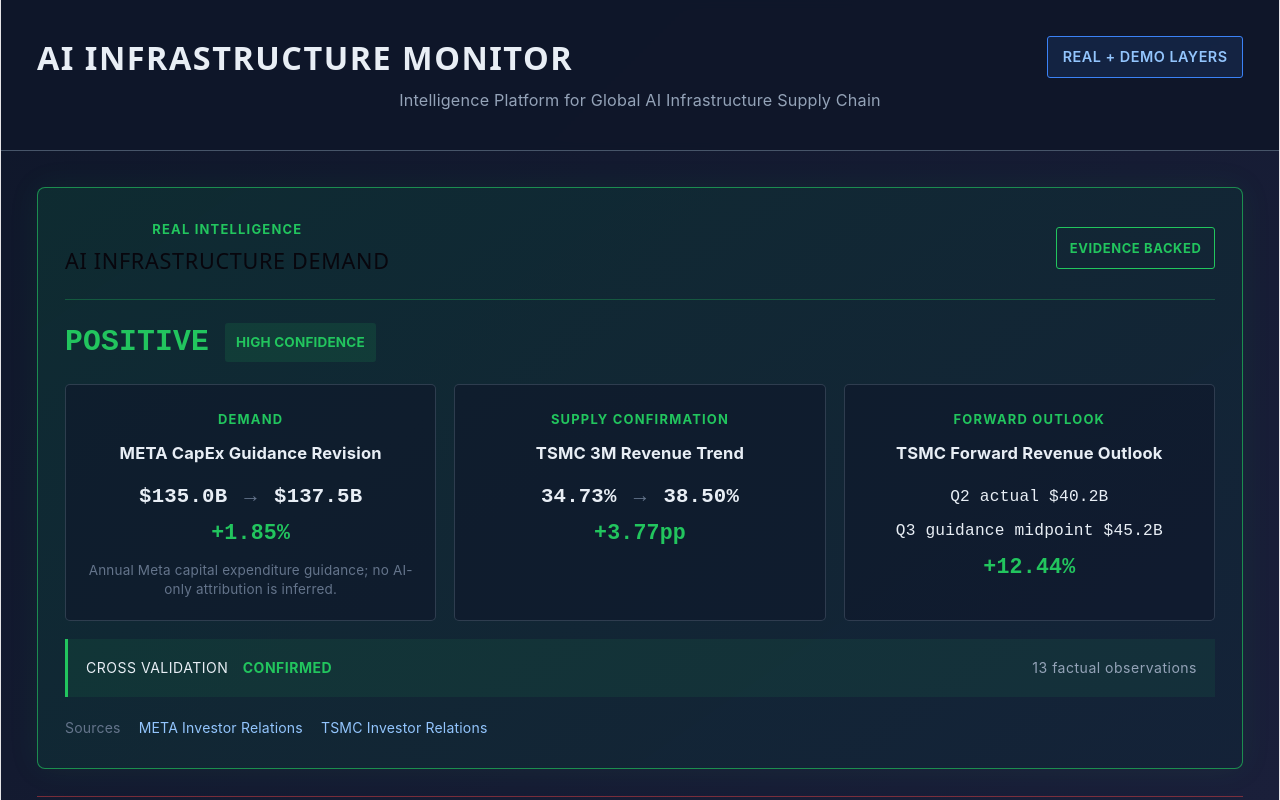
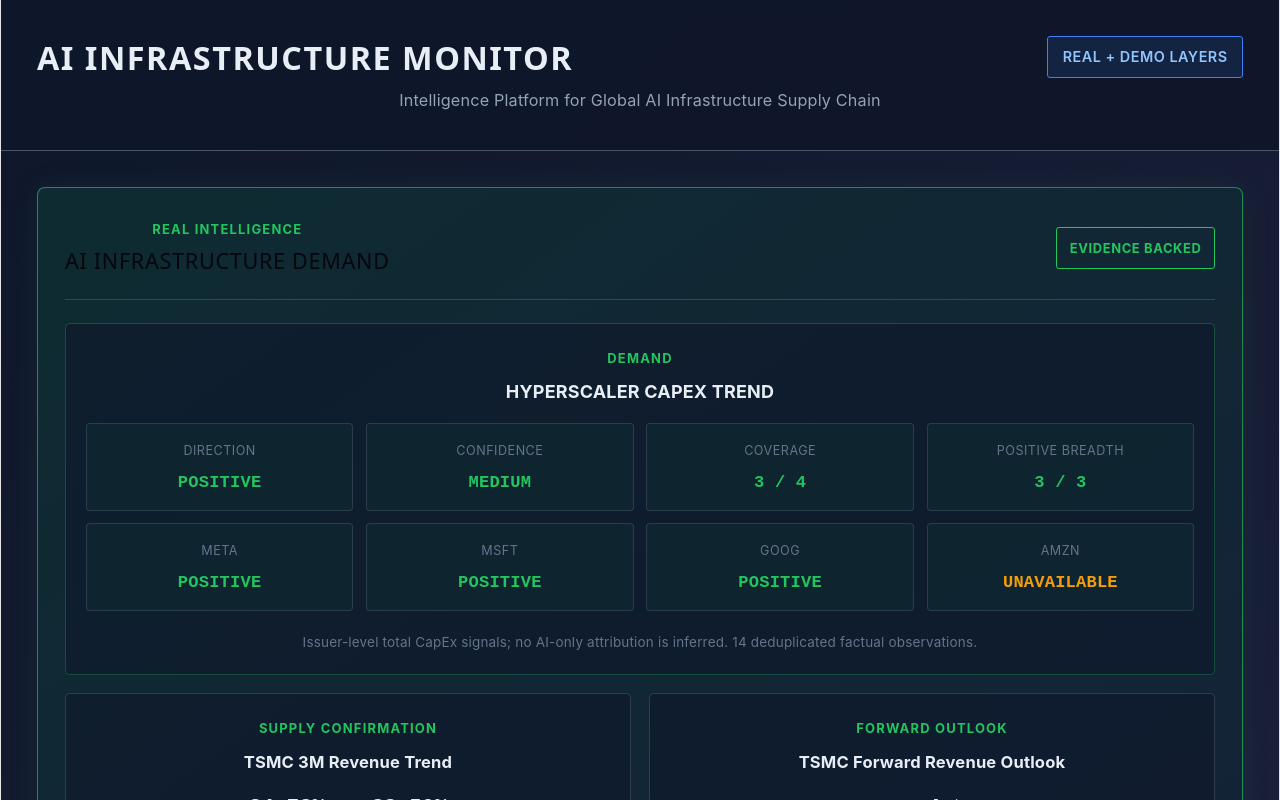
Before and after one commit to jimisu/ai-infrastructure-monitor, a React (Vite) app: page / in a window 1280 px wide. Shown: the top 800 px of the page. Built offline with nearby package versions, Linux system fonts and the light colour scheme.

Commit message:
Show hyperscaler CapEx breadth in real intelligence dashboard

```diff
--- a/src/App.css
+++ b/src/App.css
@@ -900,3 +900,44 @@
     grid-template-columns: repeat(2, 1fr);
   }
 }
+
+
+.hyperscaler-demand {
+  background: rgba(15, 23, 42, 0.62);
+  border: 1px solid rgba(34, 197, 94, 0.3);
+  border-radius: 5px;
+  margin: 1.25rem 0 1rem;
+  padding: 1.1rem;
+}
+.hyperscaler-demand h3 { font-size: 1rem; margin: 0.45rem 0 1rem; }
+.hyperscaler-demand p { color: var(--text-muted); font-size: 0.75rem; margin-top: 1rem; }
+.aggregate-metrics, .company-capex-statuses {
+  display: grid;
+  grid-template-columns: repeat(4, 1fr);
+  gap: 0.7rem;
+}
+.aggregate-metrics > div, .company-capex-statuses > div {
+  background: rgba(15, 44, 50, 0.5);
+  border: 1px solid rgba(148, 163, 184, 0.2);
+  border-radius: 4px;
+  display: flex;
+  flex-direction: column;
+  gap: 0.35rem;
+  padding: 0.75rem;
+}
+.aggregate-metrics span, .company-capex-statuses span {
+  color: var(--text-muted);
+  font-size: 0.7rem;
+  letter-spacing: 0.5px;
+  text-transform: uppercase;
+}
+.aggregate-metrics strong, .company-capex-statuses strong {
+  color: var(--accent-green);
+  font-family: 'Courier New', monospace;
+  font-size: 0.95rem;
+}
+.company-capex-statuses { margin-top: 0.7rem; }
+.company-capex-statuses .company-capex-unavailable { color: var(--accent-amber); }
+.company-capex-statuses .company-capex-negative { color: var(--accent-red); }
+.company-capex-statuses .company-capex-neutral { color: var(--text-secondary); }
+.real-intelligence-grid.supply-grid { grid-template-columns: repeat(2, 1fr); }
--- a/src/App.tsx
+++ b/src/App.tsx
@@ -12,29 +12,26 @@
 import { META_CAPEX_OBSERVATIONS } from './data/metaCapexMetrics'
 import { TSM_METRIC_OBSERVATIONS } from './data/tsmMetrics'
 import { getSourceById } from './data/sources'
-import { deriveMetaCapexSignals } from './signals/metaCapexSignalInterpreter'
 import { deriveTsmSignalsWithTrendConfirmation } from './signals/tsmSignalInterpreter'
 import { deriveCrossCompanySignals } from './signals/crossCompanySignalInterpreter'
+import { deriveCurrentHyperscalerCapexTrend } from './signals/hyperscalerCapexBreadthEngine'
 import { createRealIntelligenceViewModel } from './presentation/realIntelligenceViewModel'
 
-const metaSignals = deriveMetaCapexSignals(META_CAPEX_OBSERVATIONS)
 const tsmResult = deriveTsmSignalsWithTrendConfirmation(TSM_METRIC_OBSERVATIONS)
 const crossCompanySignal = deriveCrossCompanySignals(
   META_CAPEX_OBSERVATIONS,
   TSM_METRIC_OBSERVATIONS
 )[0]
+const hyperscalerCapexTrend = deriveCurrentHyperscalerCapexTrend()
 const realIntelligence = createRealIntelligenceViewModel({
   crossCompanySignal,
-  metaGuidanceSignal: metaSignals.find(
-    (signal) => signal.signalType === 'CAPEX_GUIDANCE_REVISION_UP'
-  ),
+  hyperscalerCapexTrend,
   tsmOutlookSignal: tsmResult.signals.find(
     (signal) => signal.signalType === 'REVENUE_OUTLOOK_ACCELERATION'
   ),
   tsmTrend: tsmResult.trend3M,
-  metaObservations: META_CAPEX_OBSERVATIONS,
   tsmObservations: TSM_METRIC_OBSERVATIONS,
-  sources: ['meta-ir-main', 'tsmc-ir-main']
+  sources: ['meta-capex-2026q2-guidance', 'msft-fy2026-q3-earnings-call', 'goog-2025-q4-earnings-call', 'tsmc-ir-main']
     .map(getSourceById)
     .filter((source) => source !== undefined),
 })
--- a/src/components/RealIntelligence.tsx
+++ b/src/components/RealIntelligence.tsx
@@ -1,70 +1,54 @@
 import type { RealIntelligenceViewModel } from '../presentation/realIntelligenceViewModel'
 
-interface Props {
-  intelligence: RealIntelligenceViewModel | null
-}
+interface Props { intelligence: RealIntelligenceViewModel | null }
 
 function signed(value: number, decimals: number, suffix: string): string {
   return `${value >= 0 ? '+' : ''}${value.toFixed(decimals)}${suffix}`
 }
 
 export function RealIntelligence({ intelligence }: Props) {
-  if (!intelligence) {
-    return (
+  if (!intelligence) return (
     <div className="real-intelligence-card unavailable">
-        <div className="real-intelligence-header">
-          <div>
-            <span className="real-label">REAL INTELLIGENCE</span>
-            <h2>AI INFRASTRUCTURE DEMAND</h2>
-          </div>
-          <span className="evidence-badge unavailable-badge">INCOMPLETE</span>
-        </div>
-        <p className="unavailable-message">
-          UNAVAILABLE — verified demand and supply confirmation evidence is incomplete.
-        </p>
+      <div className="real-intelligence-header"><div><span className="real-label">REAL INTELLIGENCE</span><h2>AI INFRASTRUCTURE DEMAND</h2></div><span className="evidence-badge unavailable-badge">INCOMPLETE</span></div>
+      <p className="unavailable-message">UNAVAILABLE — verified demand and supply confirmation evidence is incomplete.</p>
     </div>
   )
-  }
 
-  const { crossCompanySignal, meta, tsmTrend, tsmOutlook, sources } = intelligence
-
+  const { crossCompanySignal, hyperscaler, tsmTrend, tsmOutlook, sources } = intelligence
   return (
     <div className="real-intelligence-card">
       <div className="real-intelligence-header">
-        <div>
-          <span className="real-label">REAL INTELLIGENCE</span>
-          <h2>AI INFRASTRUCTURE DEMAND</h2>
-        </div>
+        <div><span className="real-label">REAL INTELLIGENCE</span><h2>AI INFRASTRUCTURE DEMAND</h2></div>
         <span className="evidence-badge">EVIDENCE BACKED</span>
       </div>
 
-      <div className="real-status-row">
-        <strong>{crossCompanySignal.direction}</strong>
-        <span>{crossCompanySignal.confidence} CONFIDENCE</span>
+      <article className="hyperscaler-demand">
+        <span className="panel-eyebrow">DEMAND</span>
+        <h3>HYPERSCALER CAPEX TREND</h3>
+        <div className="aggregate-metrics">
+          <div><span>Direction</span><strong>{hyperscaler.direction}</strong></div>
+          <div><span>Confidence</span><strong>{hyperscaler.confidence}</strong></div>
+          <div><span>Coverage</span><strong>{hyperscaler.coverageLabel}</strong></div>
+          <div><span>Positive Breadth</span><strong>{hyperscaler.positiveBreadthLabel}</strong></div>
         </div>
-
-      <div className="real-intelligence-grid">
-        <article className="intelligence-panel">
-          <span className="panel-eyebrow">DEMAND</span>
-          <h3>META CapEx Guidance Revision</h3>
-          <div className="value-transition">
-            ${meta.priorMidpoint.toFixed(1)}B <span>→</span> ${meta.currentMidpoint.toFixed(1)}B
+        <div className="company-capex-statuses">
+          {hyperscaler.companies.map((company) => (
+            <div key={company.ticker}>
+              <span>{company.ticker}</span>
+              <strong className={`company-capex-${company.status.toLowerCase()}`}>{company.status}</strong>
             </div>
-          <div className="derived-change">{signed(meta.revisionPercent, 2, '%')}</div>
-          <p>Annual Meta capital expenditure guidance; no AI-only attribution is inferred.</p>
+          ))}
+        </div>
+        <p>Issuer-level total CapEx signals; no AI-only attribution is inferred. {' '}{hyperscaler.evidenceCount} deduplicated factual observations.</p>
       </article>
 
+      <div className="real-intelligence-grid supply-grid">
         <article className="intelligence-panel">
           <span className="panel-eyebrow">SUPPLY CONFIRMATION</span>
           <h3>TSMC 3M Revenue Trend</h3>
-          <div className="value-transition">
-            {tsmTrend.previousAverage.toFixed(2)}% <span>→</span> {tsmTrend.currentAverage.toFixed(2)}%
-          </div>
-          <div className="derived-change">
-            {signed(tsmTrend.changePercentagePoints, 2, 'pp')}
-          </div>
+          <div className="value-transition">{tsmTrend.previousAverage.toFixed(2)}% <span>→</span> {tsmTrend.currentAverage.toFixed(2)}%</div>
+          <div className="derived-change">{signed(tsmTrend.changePercentagePoints, 2, 'pp')}</div>
         </article>
-
         <article className="intelligence-panel">
           <span className="panel-eyebrow">FORWARD OUTLOOK</span>
           <h3>TSMC Forward Revenue Outlook</h3>
@@ -76,19 +60,10 @@
         </article>
       </div>
 
-      <div className="cross-validation-row">
-        <span>CROSS VALIDATION</span>
-        <strong>CONFIRMED</strong>
-        <span>{crossCompanySignal.evidenceObservationIds.length} factual observations</span>
-      </div>
-
+      <div className="cross-validation-row"><span>CROSS VALIDATION</span><strong>CONFIRMED</strong><span>{crossCompanySignal.evidenceObservationIds.length} factual observations</span></div>
       <div className="real-sources">
         <span>Sources</span>
-        {sources.map((source) => (
-          <a key={source.id} href={source.url} target="_blank" rel="noreferrer">
-            {source.name}
-          </a>
-        ))}
+        {sources.map((source) => <a key={source.id} href={source.url} target="_blank" rel="noreferrer">{source.name}</a>)}
       </div>
     </div>
   )
--- a/src/presentation/realIntelligenceViewModel.ts
+++ b/src/presentation/realIntelligenceViewModel.ts
@@ -1,15 +1,22 @@
 import type { CrossCompanySignal } from '../types/crossCompanySignal'
 import type { DerivedSignal } from '../types/derivedSignal'
+import type { CompanyCapexAvailability, HyperscalerCapexTrend, HyperscalerTicker } from '../types/hyperscalerCapexTrend'
 import type { MetricObservation } from '../types/metric'
 import type { Source } from '../types/source'
 import type { Trend3M } from '../signals/tsmSignalInterpreter'
 
 export interface RealIntelligenceViewModel {
   crossCompanySignal: CrossCompanySignal
-  meta: {
-    priorMidpoint: number
-    currentMidpoint: number
-    revisionPercent: number
+  hyperscaler: {
+    direction: HyperscalerCapexTrend['direction']
+    confidence: HyperscalerCapexTrend['confidence']
+    coverageLabel: string
+    positiveBreadthLabel: string
+    companies: Array<{
+      ticker: HyperscalerTicker
+      status: 'POSITIVE' | 'NEGATIVE' | 'NEUTRAL' | 'UNAVAILABLE'
+    }>
+    evidenceCount: number
   }
   tsmTrend: {
     previousAverage: number
@@ -26,40 +33,23 @@
 
 interface Inputs {
   crossCompanySignal?: CrossCompanySignal
-  metaGuidanceSignal?: DerivedSignal
+  hyperscalerCapexTrend?: HyperscalerCapexTrend | null
   tsmOutlookSignal?: DerivedSignal
   tsmTrend: Trend3M | null
-  metaObservations: MetricObservation[]
   tsmObservations: MetricObservation[]
   sources: Source[]
 }
 
 export function createRealIntelligenceViewModel(inputs: Inputs): RealIntelligenceViewModel | null {
-  const { crossCompanySignal, metaGuidanceSignal, tsmOutlookSignal, tsmTrend } = inputs
-  if (!crossCompanySignal || !metaGuidanceSignal || !tsmOutlookSignal || !tsmTrend) {
+  const {
+    crossCompanySignal,
+    hyperscalerCapexTrend,
+    tsmOutlookSignal,
+    tsmTrend,
+  } = inputs
+  if (!crossCompanySignal || !hyperscalerCapexTrend || !tsmOutlookSignal || !tsmTrend) {
     return null
   }
-
-  const metaEvidence = inputs.metaObservations.filter((observation) =>
-    metaGuidanceSignal.evidenceObservationIds.includes(observation.id)
-  )
-  const metaAsOfPeriods = [...new Set(metaEvidence.map((observation) => observation.guidanceAsOfPeriod))]
-    .filter((period): period is string => Boolean(period))
-    .sort()
-  const priorAsOf = metaAsOfPeriods.at(-2)
-  const currentAsOf = metaAsOfPeriods.at(-1)
-  const metaPriorLow = metaEvidence.find(
-    (observation) => observation.metric === 'CAPEX_GUIDANCE_LOW' && observation.guidanceAsOfPeriod === priorAsOf
-  )
-  const metaPriorHigh = metaEvidence.find(
-    (observation) => observation.metric === 'CAPEX_GUIDANCE_HIGH' && observation.guidanceAsOfPeriod === priorAsOf
-  )
-  const metaCurrentLow = metaEvidence.find(
-    (observation) => observation.metric === 'CAPEX_GUIDANCE_LOW' && observation.guidanceAsOfPeriod === currentAsOf
-  )
-  const metaCurrentHigh = metaEvidence.find(
-    (observation) => observation.metric === 'CAPEX_GUIDANCE_HIGH' && observation.guidanceAsOfPeriod === currentAsOf
-  )
 
   const tsmEvidence = inputs.tsmObservations.filter((observation) =>
     tsmOutlookSignal.evidenceObservationIds.includes(observation.id)
@@ -68,24 +58,31 @@
   const guidanceLow = tsmEvidence.find((observation) => observation.metric === 'REVENUE_GUIDANCE_LOW')
   const guidanceHigh = tsmEvidence.find((observation) => observation.metric === 'REVENUE_GUIDANCE_HIGH')
 
-  if (
-    !metaPriorLow ||
-    !metaPriorHigh ||
-    !metaCurrentLow ||
-    !metaCurrentHigh ||
-    !actualRevenue ||
-    !guidanceLow ||
-    !guidanceHigh
-  ) {
-    return null
+  if (!actualRevenue || !guidanceLow || !guidanceHigh) return null
+
+  const companyStatuses = new Map<HyperscalerTicker, CompanyCapexAvailability>(
+    hyperscalerCapexTrend.participatingCompanies.map(
+      (company) => [company.companyTicker, company.direction] as const
+    )
+  )
+  for (const ticker of hyperscalerCapexTrend.unavailableCompanies) {
+    companyStatuses.set(ticker, 'UNAVAILABLE')
   }
+  const universe: HyperscalerTicker[] = ['META', 'MSFT', 'GOOG', 'AMZN']
+  const companies = universe.map((ticker) => ({
+    ticker,
+    status: companyStatuses.get(ticker) ?? 'UNAVAILABLE',
+  }))
 
   return {
     crossCompanySignal,
-    meta: {
-      priorMidpoint: (metaPriorLow.value + metaPriorHigh.value) / 2,
-      currentMidpoint: (metaCurrentLow.value + metaCurrentHigh.value) / 2,
-      revisionPercent: metaGuidanceSignal.magnitude,
+    hyperscaler: {
+      direction: hyperscalerCapexTrend.direction,
+      confidence: hyperscalerCapexTrend.confidence,
+      coverageLabel: `${hyperscalerCapexTrend.eligibleCount} / ${hyperscalerCapexTrend.totalUniverseCount}`,
+      positiveBreadthLabel: `${hyperscalerCapexTrend.positiveCount} / ${hyperscalerCapexTrend.eligibleCount}`,
+      companies,
+      evidenceCount: hyperscalerCapexTrend.evidenceObservationIds.length,
     },
     tsmTrend: {
       previousAverage: tsmTrend.previousPeriod.avgYoY,
```
Lines whose indentation alone changed are shown as unchanged.
